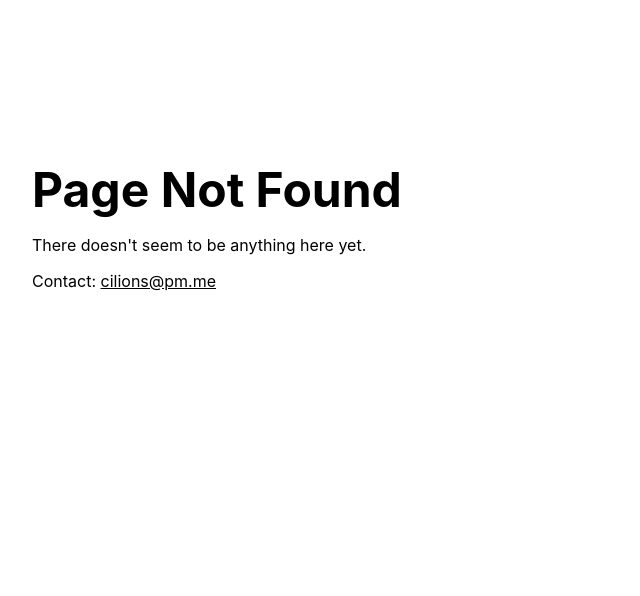
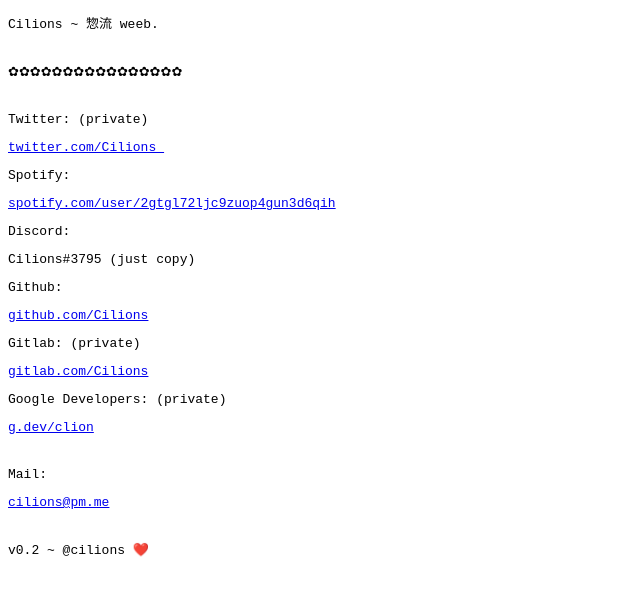
Before and after one commit to Cilions/Cilions, a Next.js app: page / in a window 1280 px wide. Before the commit this address had no page. Shown: the top 596 px of the page, without its empty margins (0-640 px from the left). Built offline with nearby package versions, Linux system fonts and the light colour scheme.

Commit message:
redesign

```diff
--- a/package.json
+++ b/package.json
@@ -1,5 +1,6 @@
 {
   "name": "cilions",
+  "version": "0.2",
   "private": true,
   "scripts": {
     "dev": "next dev",
--- a/pages/index.tsx
+++ b/pages/index.tsx
@@ -1,30 +1,67 @@
 import type { NextPage } from 'next'
 import Head from 'next/head'
 import Link from 'next/link'
-import styles from '../styles/index.module.css'
 
 const Home: NextPage = () => {
   return (
-    <div className={styles.container}>
+    <>
       <Head>
-        <title>Page Not Found</title>
-        <link rel="icon" href="/favicon.ico" />
+        <title>Cilions ~ 惣流 weeb.</title>
       </Head>
-      <div className={styles.main}>
-        <main className={styles.container}>
-          <div className={styles.row}>
-            <h1 className={styles.title}>Page Not Found</h1>
-            <p>There doesn&apos;t seem to be anything here yet.</p>
-            <p>
-              Contact:{' '}
-              <Link href="mailto:cilions@pm.me">
-                <a>cilions@pm.me</a>
-              </Link>
-            </p>
-          </div>
-        </main>
+
+      {/* v0.2 */}
+
+      <pre>Cilions ~ 惣流 weeb.</pre>
+
+      <pre style={{ margin: '2rem 0' }}>✿✿✿✿✿✿✿✿✿✿✿✿✿✿✿✿</pre>
+
+      <div style={{ margin: '2rem 0' }}>
+        <pre>Twitter: (private)</pre>
+        <Link href="https://twitter.com/Cilions_">
+          <a>
+            <pre>twitter.com/Cilions_</pre>
+          </a>
+        </Link>
+
+        <pre>Spotify:</pre>
+        <Link href="https://open.spotify.com/user/2gtgl72ljc9zuop4gun3d6qih">
+          <a>
+            <pre>spotify.com/user/2gtgl72ljc9zuop4gun3d6qih</pre>
+          </a>
+        </Link>
+
+        <pre>Discord:</pre>
+        <pre>Cilions#3795 (just copy)</pre>
+
+        <pre>Github:</pre>
+        <Link href="https://github.com/Cilions">
+          <a>
+            <pre>github.com/Cilions</pre>
+          </a>
+        </Link>
+
+        <pre>Gitlab: (private)</pre>
+        <Link href="https://gitlab.com/Cilions">
+          <a>
+            <pre>gitlab.com/Cilions</pre>
+          </a>
+        </Link>
+
+        <pre>Google Developers: (private)</pre>
+        <Link href="https://g.dev/clion">
+          <a>
+            <pre>g.dev/clion</pre>
+          </a>
+        </Link>
       </div>
-    </div>
+
+      <pre>Mail:</pre>
+      <a href="mailto:cilions@pm.me">
+        <pre>cilions@pm.me</pre>
+      </a>
+
+      <pre style={{ margin: '2rem 0' }}>v0.2 ~ @cilions ❤️</pre>
+    </>
   )
 }
 
--- a/styles/globals.css
+++ b/styles/globals.css
@@ -1,24 +1,3 @@
 :root {
   color-scheme: light dark;
 }
-
-html,
-body {
-  padding: 0;
-  margin: 0;
-  font-family: -apple-system, BlinkMacSystemFont, Segoe UI, Roboto, Oxygen,
-    Ubuntu, Cantarell, Fira Sans, Droid Sans, Helvetica Neue, sans-serif;
-}
-
-a {
-  color: inherit;
-}
-
-* {
-  box-sizing: border-box;
-}
-
-h1, p {
-  margin-top: 0;
-  margin-bottom: 1rem;
-}
--- a/styles/index.module.css
+++ /dev/null
@@ -1,24 +0,0 @@
-.main {
-  min-height: 100%;
-}
-
-.container {
-  margin: 10rem 0 !important;
-  padding: 0 1rem;
-}
-
-@media (min-width: 1440px) {
-  .row {
-      margin-left: 12%;
-  }
-}
-
-.row {
-  display: flex;
-  flex-direction: column;
-  flex-wrap: wrap;
-}
-
-.title {
-  font-size: 3rem;
-}
```
